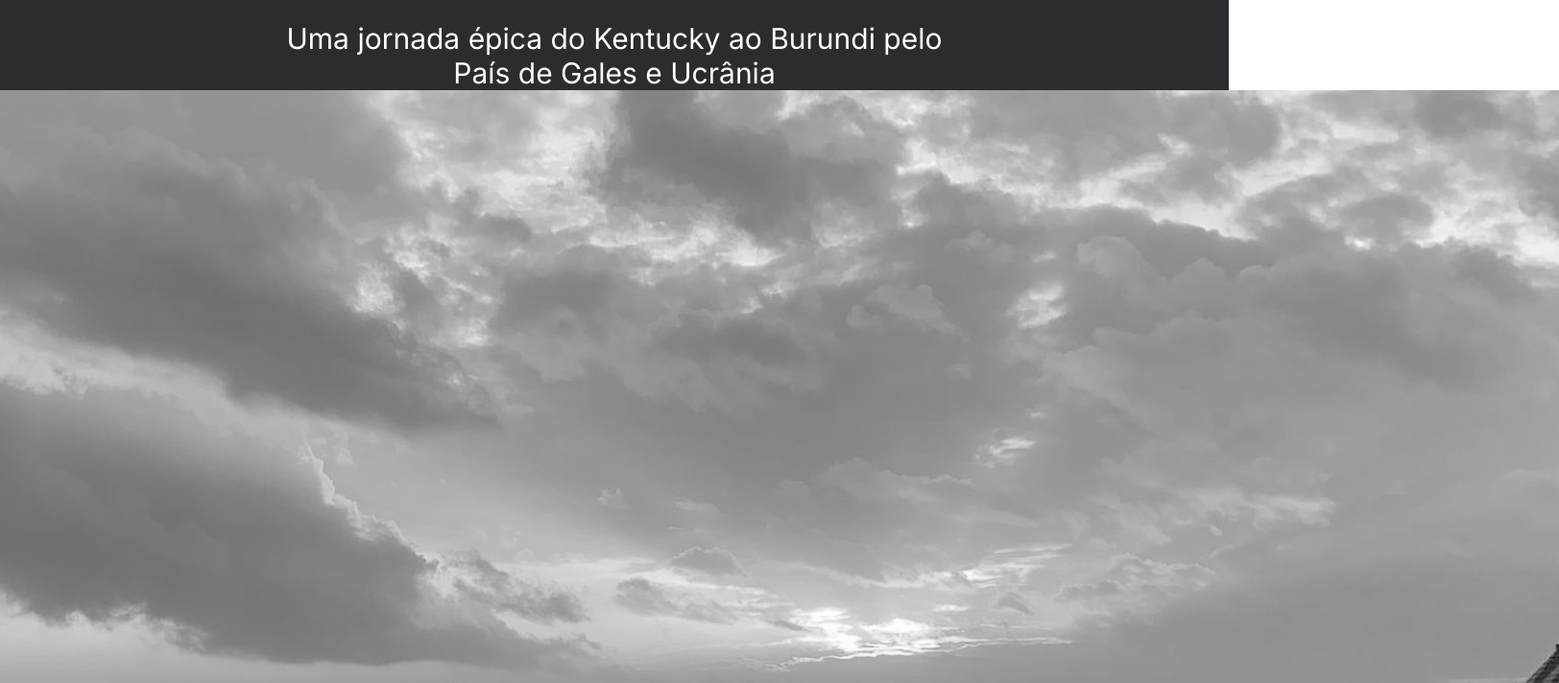
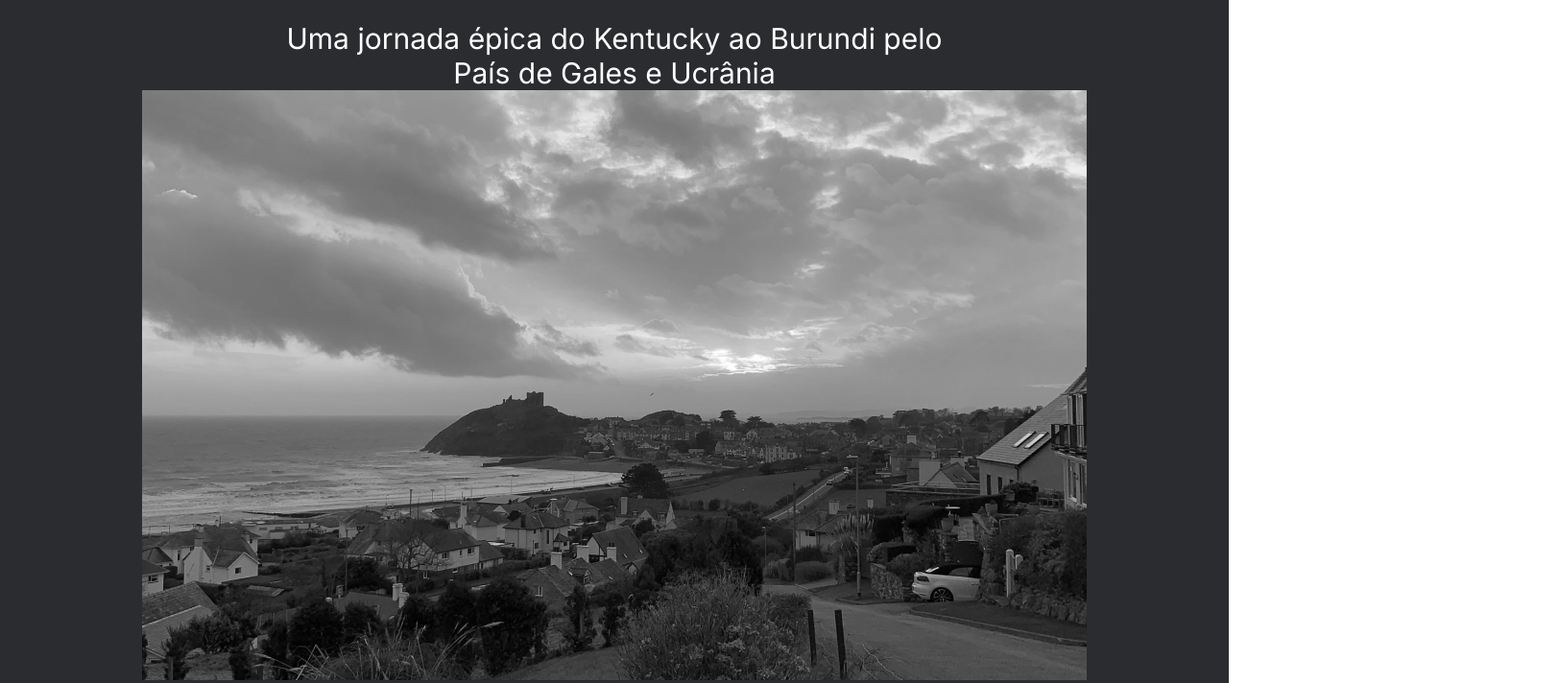
Before and after one commit to LBenaduce/web_project_homeland, a plain HTML site: page index.html in a window 1280 px wide. Shown: the part 644-1356 px from the top of the page at 96% size, 1624 px wide, since content can reach past the window. Drawn offline with Linux system fonts and the light colour scheme.

Commit message:
spint 6l

```diff
--- a/index.html
+++ b/index.html
@@ -36,7 +36,7 @@
           </div>
           <img
             class="lead__img"
-            src="./images/__image@2x.png"
+            src="./images/__image.jpg"
             alt="Vista panorâmica de uma cidade costeira ao entardecer, com casas no primeiro plano, um castelo sobre uma colina ao fundo e o oceano ao lado."
           />
         </section>
```
